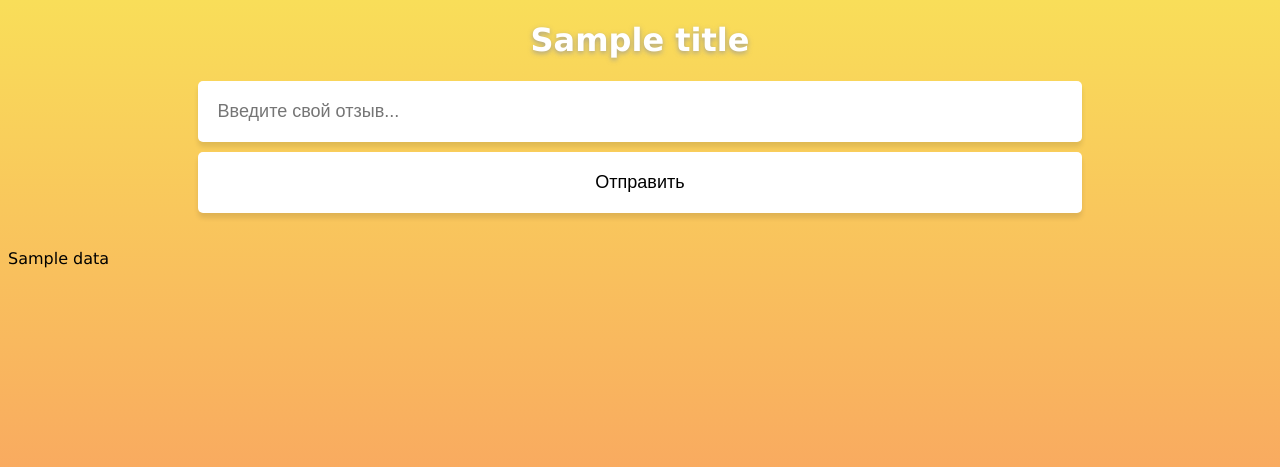
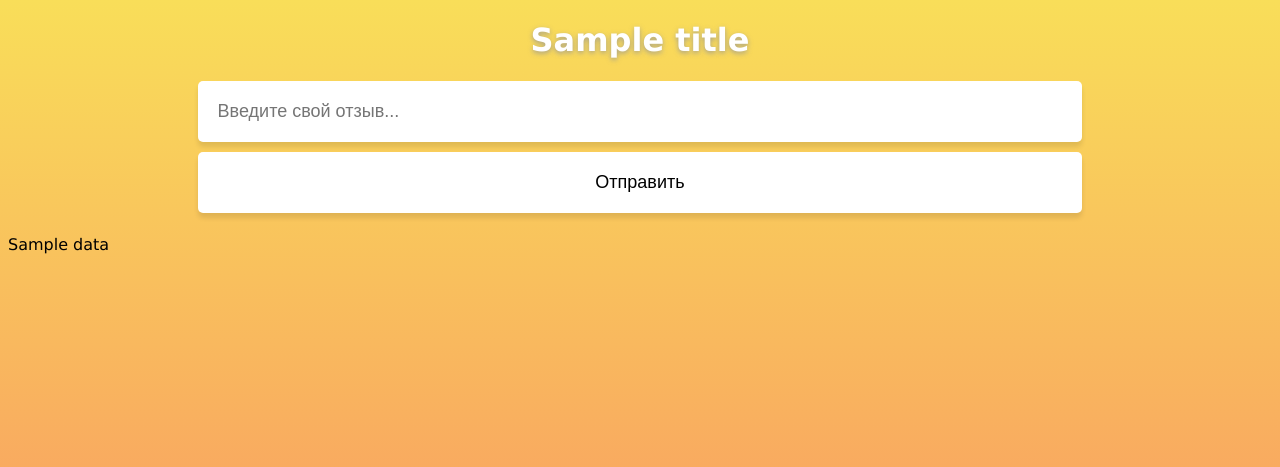
Before and after one commit to MikhailPrizba/tms_homework, a Flask app: template homework_39/project/templates/index.html in a window 1280 px wide. Shown: the top 467 px of the page. Run offline with Flask 3, Linux system fonts and the light colour scheme; the template is opened without the code that fills it: most values are stand-ins (such as "Sample title", 1, 10 or a date in 2020).

Commit message:
homework_39

```diff
--- a/homework_39/project/hw39/service.py
+++ b/homework_39/project/hw39/service.py
@@ -4,9 +4,11 @@ from sqlalchemy.ext.asyncio import AsyncSession
 from hw39.models import Comment
 from sqlalchemy.future import select
 
+from sqlalchemy.sql.expression import desc
+
 async def create_comment(app, text):
     db_rate = Comment(text = text, date_posted = datetime.datetime.now())
-    print(app['db_session'])
+
     async with app['db_session']() as db:
         db.add(db_rate)
         await db.commit()
@@ -15,4 +17,4 @@ async def create_comment(app, text):
 
 async def get_comment(app):
     async with app['db_session']() as db:
-        return await db.execute(select(Comment).order_by('date_posted'))
+        return await db.execute(select(Comment).order_by(desc('date_posted')))
--- a/homework_39/project/templates/index.html
+++ b/homework_39/project/templates/index.html
@@ -18,12 +18,21 @@
             color: white;
             text-shadow: 0 2px 5px rgba(150, 150, 150, 0.8);
         }
+        p {
+            font-size: 16px;
+            line-height: 1.5;
+            margin: 0;
+            ;
+
+          }
 
         #root {
             display: flex;
             flex-direction: column;
             align-items: center;
         }
+
+
 
         #messages {
             width: 70%;
@@ -109,6 +118,7 @@
             -moz-box-shadow: 0 5px 5px 0 rgba(0, 0, 0, 0.5);
             box-shadow: 0 5px 5px 0 rgba(0, 0, 0, 0.5);
         }
+
     </style>
 </head>
 <body>
@@ -128,9 +138,9 @@
         </div>
     </div>
 </div>
-<div>
+<div class="form">
     {% for a in data %}
-    <p > {{a}}</p>
+    <p> {{a}}</p>
 
     {% endfor %}
 </div>
```
Also changed, not shown: homework_39/project/hw39/views.py (+4 -3 lines).
